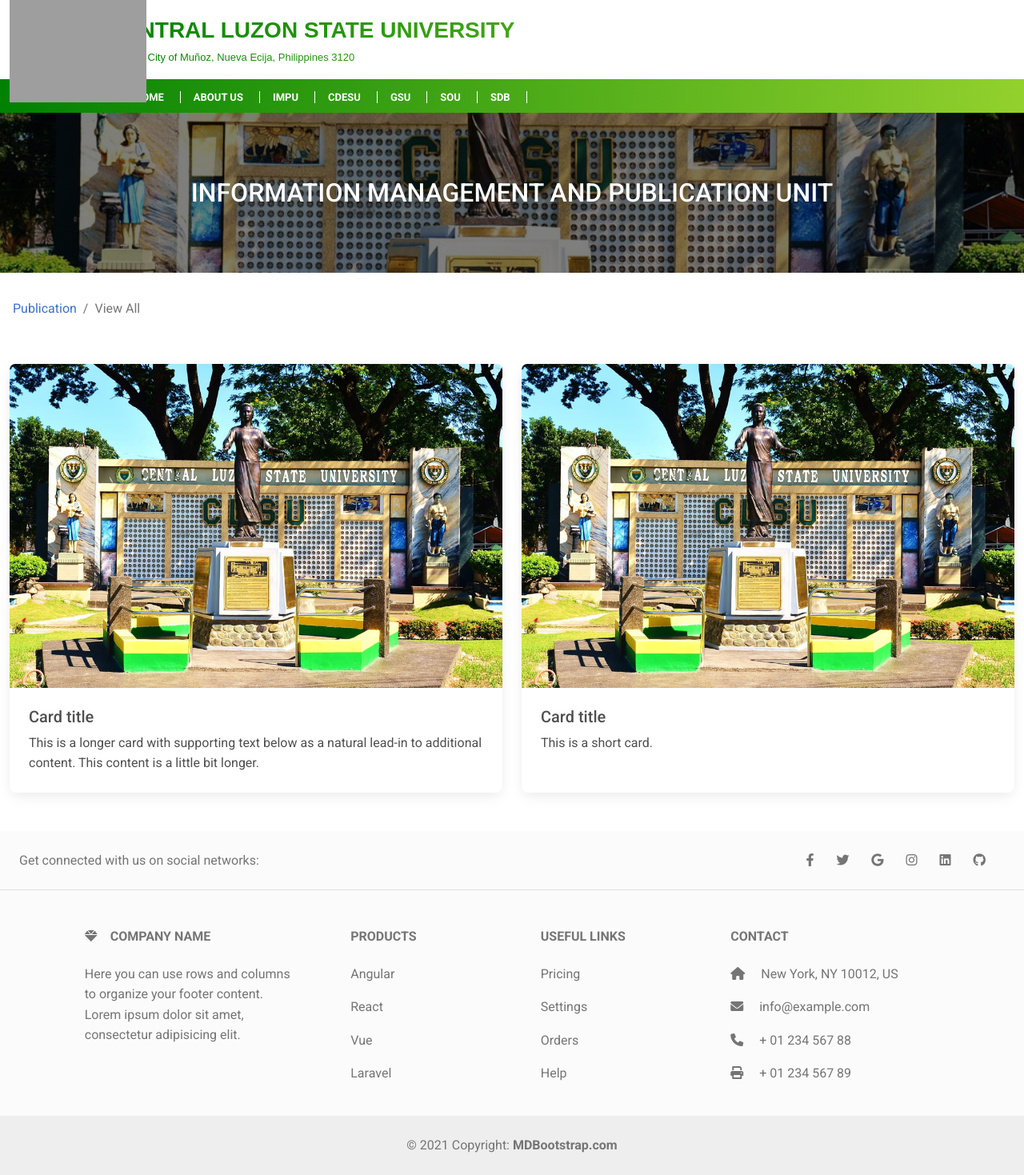
After one commit to JerrymihMercado/OSA, a PHP site: page /Section/all_publications.php in a window 1280 px wide. The commit adds this page. Shown: the whole page at 80% size. Run offline with PHP 8.4, Linux system fonts and the light colour scheme; some libraries are stand-ins or nearby versions; grey boxes are pictures that could not be loaded.

Commit message:
lopez: add pages

```diff
--- a/Components/header.php
+++ b/Components/header.php
@@ -25,13 +25,13 @@
       <nav class="navbar main-header-mid navbar-expand-md">
         <ul class="navbar-nav">
           <li class="nav-item ">
-            <a href="#" class="link-home text-white">HOME</a>
+            <a href="../index.php" class="link-home text-white">HOME</a>
           </li>
           <li class="nav-item ">
             <a href="#" class="link text-white ps-3">ABOUT US</a>
           </li>
           <li class="nav-item ">
-            <a href="Section/impu.php" class="link text-white ps-3">IMPU</a>
+            <a href="../Section/impu.php" class="link text-white ps-3">IMPU</a>
           </li>
           <li class="nav-item ">
             <a href="#" class="link text-white ps-3">CDESU</a>
--- /dev/null
+++ b/Links/link.php
@@ -0,0 +1,5 @@
+ <!-- Font Awesome -->
+<link rel="stylesheet" href="https://cdnjs.cloudflare.com/ajax/libs/font-awesome/6.0.0/css/all.min.css"/>
+<!-- Google Fonts Roboto -->
+<link rel="stylesheet" href="https://fonts.googleapis.com/css2?family=Roboto:wght@300;400;500;700;900&display=swap"/>
+<link rel="stylesheet" href="../css/mdb.min.css" />
--- /dev/null
+++ b/Section/all_publications.php
@@ -0,0 +1,78 @@
+<!DOCTYPE html>
+<html lang="en">
+<head>
+    <meta charset="UTF-8">
+    <meta http-equiv="X-UA-Compatible" content="IE=edge">
+    <meta name="viewport" content="width=device-width, initial-scale=1.0">
+    <title>Document</title>
+    <?php
+      include '../Links/link.php';
+    ?>
+</head>
+<body>
+
+    <?php
+        include '../Components/header.php';
+    ?>
+
+    <!-- banner -->
+    <div class="bg-image ripple" data-mdb-ripple-color="light">
+        <img src="../img/clsu-1.jpg" class="banner__img" />
+        <a href="#!">
+            <div class="mask" style="background-color: hsla(0, 0%, 0%, 0.5)">
+            <div class="d-flex justify-content-center align-items-center h-100 text-center">
+                <h2 class="text-white mb-0">INFORMATION MANAGEMENT AND PUBLICATION UNIT</h2>
+            </div>
+            </div>
+            <!-- <div class="hover-overlay">
+            <div class="mask" style="background-color: hsla(0, 0%,98%, 0.2)"></div>
+            </div> -->
+        </a>
+    </div>
+
+    <div class="mt-3 p-3">
+        <nav aria-label="breadcrumb">
+            <nav aria-label="breadcrumb">
+            <ol class="breadcrumb">
+                <li class="breadcrumb-item"><a href="../index.php">Publication</a></li>
+                <li class="breadcrumb-item active" aria-current="page">View All</li>
+            </ol>
+            </nav>
+        </nav>
+    </div>
+
+    <div class="container-fluid mt-4">
+        <div class="row row-cols-1 row-cols-md-2 g-4">
+            <div class="col">
+                <div class="card h-100">
+                <img src="../img/clsu-1.jpg" class="card-img-top" alt="Hollywood Sign on The Hill"/>
+                <div class="card-body">
+                    <h5 class="card-title">Card title</h5>
+                    <p class="card-text">
+                    This is a longer card with supporting text below as a natural lead-in to
+                    additional content. This content is a little bit longer.
+                    </p>
+                </div>
+                </div>
+            </div>
+            <div class="col">
+                <div class="card h-100">
+                <img src="../img/clsu-1.jpg" class="card-img-top" alt="Palm Springs Road"/>
+                <div class="card-body">
+                    <h5 class="card-title">Card title</h5>
+                    <p class="card-text">This is a short card.</p>
+                </div>
+                </div>
+            </div>
+        </div>
+    </div>
+
+    <?php
+       include '../Components/footer.php';
+    ?>
+
+
+<!-- MDB -->
+<script type="text/javascript" src="https://cdnjs.cloudflare.com/ajax/libs/mdb-ui-kit/6.3.0/mdb.min.js"></script>
+</body>
+</html>
--- a/Style/style.css
+++ b/Style/style.css
@@ -83,3 +83,7 @@
     height: 200px;
     width: 200px;
 }
+
+.card_title{
+    background: -webkit-linear-gradient(0deg, #008102, #93d12d);
+}
--- a/index.php
+++ b/index.php
@@ -5,12 +5,12 @@
     <meta name="viewport" content="width=device-width, initial-scale=1, shrink-to-fit=no" />
     <meta http-equiv="x-ua-compatible" content="ie=edge" />
     <title>Material Design for Bootstrap</title>
-    <!-- Font Awesome -->
+    <link rel="stylesheet" href="./Style/style.css">
+     <!-- Font Awesome -->
     <link rel="stylesheet" href="https://cdnjs.cloudflare.com/ajax/libs/font-awesome/6.0.0/css/all.min.css"/>
     <!-- Google Fonts Roboto -->
     <link rel="stylesheet" href="https://fonts.googleapis.com/css2?family=Roboto:wght@300;400;500;700;900&display=swap"/>
     <link rel="stylesheet" href="css/mdb.min.css" />
-    <link rel="stylesheet" href="./Style/style.css">
   </head>
   <body>
     <!-- Start your project here-->
@@ -32,7 +32,7 @@
       <nav class="navbar main-header-mid navbar-expand-md">
         <ul class="navbar-nav">
           <li class="nav-item ">
-            <a href="#" class="link-home text-white">HOME</a>
+            <a href="./" class="link-home text-white">HOME</a>
           </li>
           <li class="nav-item ">
             <a href="#" class="link text-white ps-3">ABOUT US</a>
```
Also changed, not shown: Section/impu.php (+8 -10 lines).
